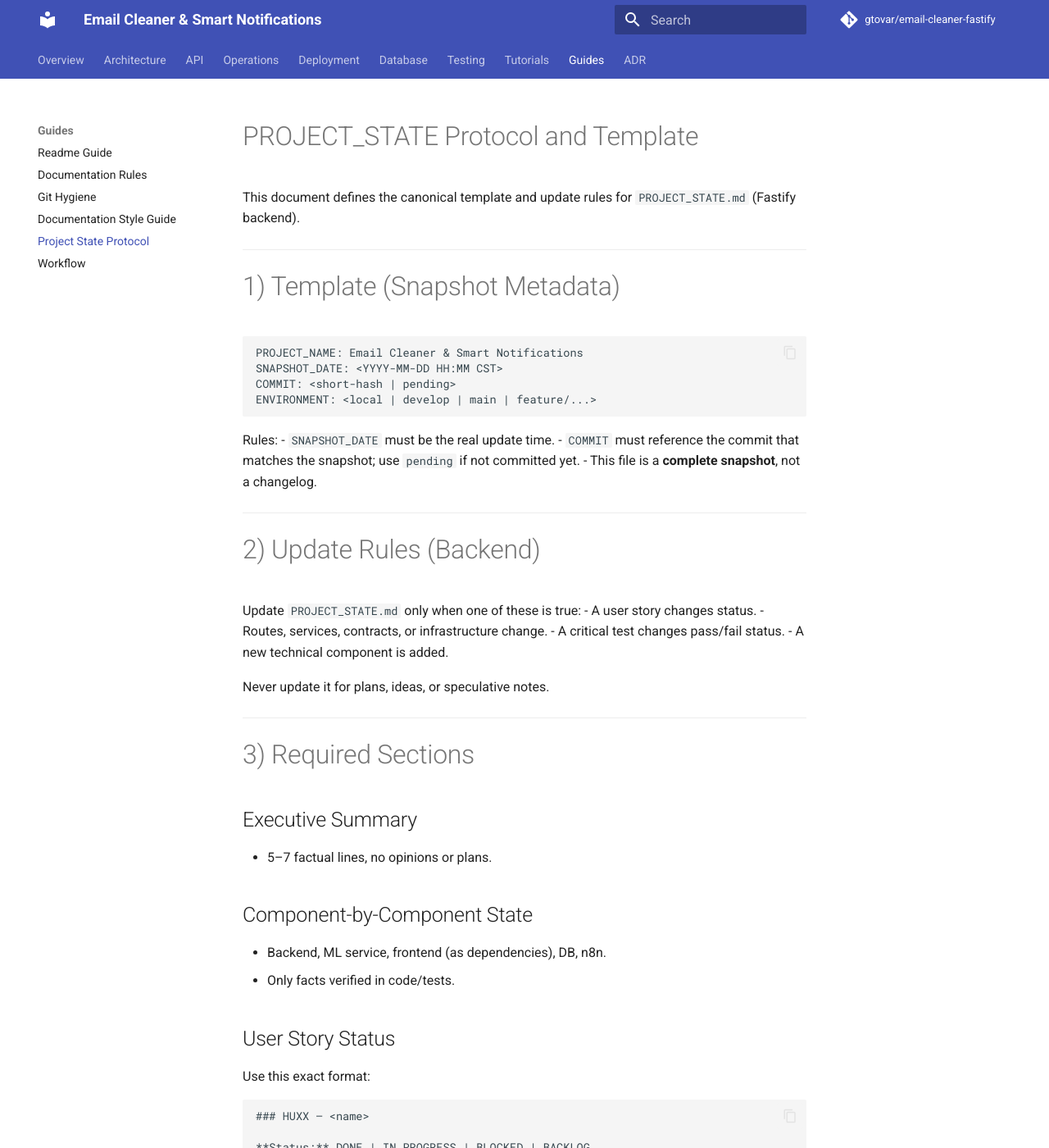
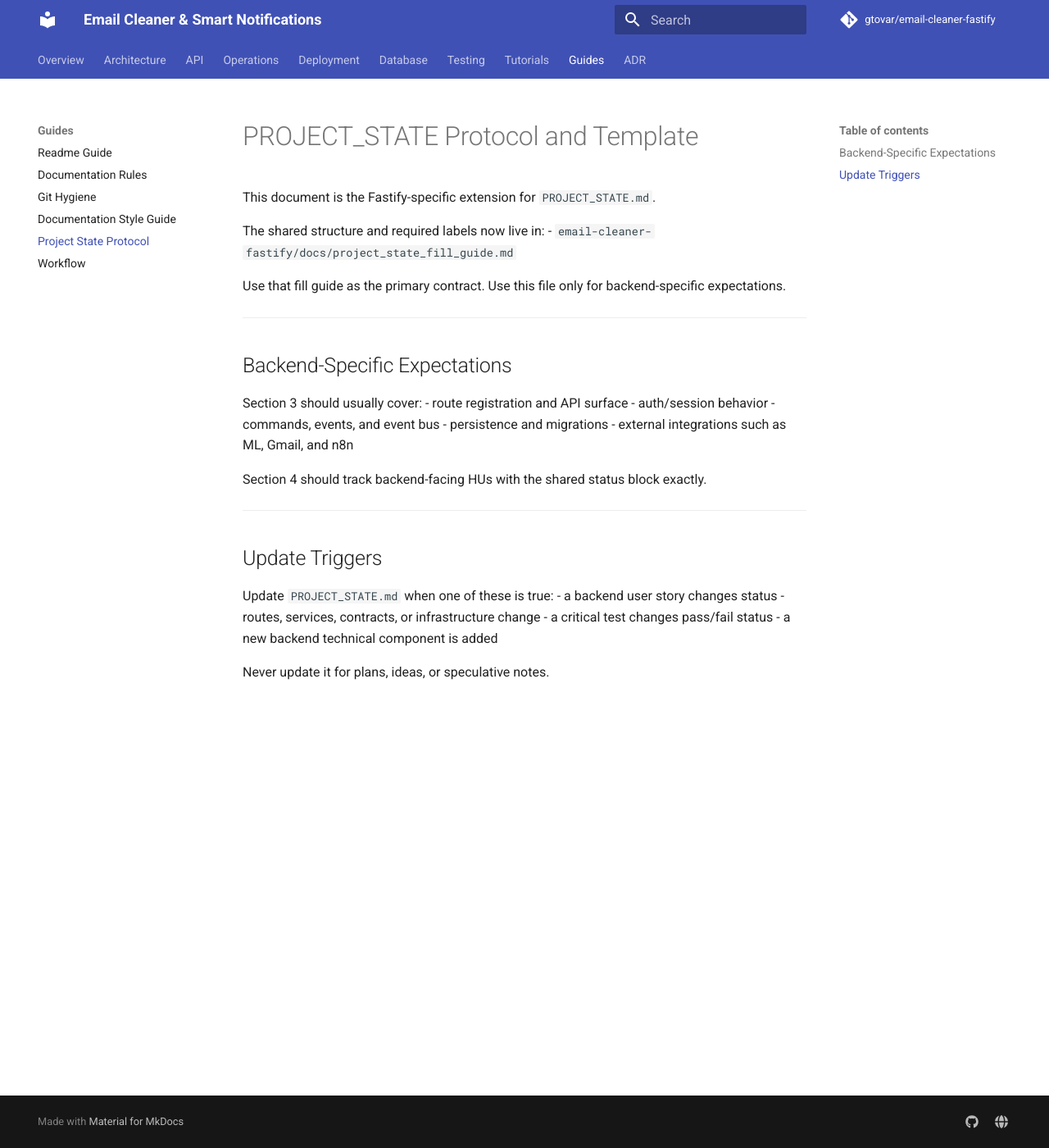
Before and after one commit to gtovar/email-cleaner-fastify, an MkDocs documentation site: the page built from docs/project_state_protocol_and_template.md, in a window 1280 px wide and 1400 px high. Shown: the whole window at 82% size. Built offline with MkDocs 1.6.1 and Material for MkDocs 9.7.7, drawn with Linux system fonts in a browser that asks for light colours; comment, search, counter and statistics services are not loaded; some of the changed text lies outside the part shown.

Commit message:
docs(governance): align backend reentry and state fill guides

````diff
--- a/docs/project_state_protocol_and_template.md
+++ b/docs/project_state_protocol_and_template.md
@@ -1,97 +1,34 @@
 # PROJECT_STATE Protocol and Template
 
-This document defines the canonical template and update rules for `PROJECT_STATE.md` (Fastify backend).
+This document is the Fastify-specific extension for `PROJECT_STATE.md`.
+
+The shared structure and required labels now live in:
+- `email-cleaner-fastify/docs/project_state_fill_guide.md`
+
+Use that fill guide as the primary contract.
+Use this file only for backend-specific expectations.
 
 ---
 
-# 1) Template (Snapshot Metadata)
+## Backend-Specific Expectations
 
-```
-PROJECT_NAME: Email Cleaner & Smart Notifications
-SNAPSHOT_DATE: <YYYY-MM-DD HH:MM CST>
-COMMIT: <short-hash | pending>
-ENVIRONMENT: <local | develop | main | feature/...>
-```
+Section 3 should usually cover:
+- route registration and API surface
+- auth/session behavior
+- commands, events, and event bus
+- persistence and migrations
+- external integrations such as ML, Gmail, and n8n
 
-Rules:
-- `SNAPSHOT_DATE` must be the real update time.
-- `COMMIT` must reference the commit that matches the snapshot; use `pending` if not committed yet.
-- This file is a **complete snapshot**, not a changelog.
+Section 4 should track backend-facing HUs with the shared status block exactly.
 
 ---
 
-# 2) Update Rules (Backend)
+## Update Triggers
 
-Update `PROJECT_STATE.md` only when one of these is true:
-- A user story changes status.
-- Routes, services, contracts, or infrastructure change.
-- A critical test changes pass/fail status.
-- A new technical component is added.
+Update `PROJECT_STATE.md` when one of these is true:
+- a backend user story changes status
+- routes, services, contracts, or infrastructure change
+- a critical test changes pass/fail status
+- a new backend technical component is added
 
 Never update it for plans, ideas, or speculative notes.
-
----
-
-# 3) Required Sections
-
-## Executive Summary
-- 5–7 factual lines, no opinions or plans.
-
-## Component-by-Component State
-- Backend, ML service, frontend (as dependencies), DB, n8n.
-- Only facts verified in code/tests.
-
-## User Story Status
-Use this exact format:
-
-```
-### HUXX — <name>
-
-**Status:** DONE | IN_PROGRESS | BLOCKED | BACKLOG
-
-**Evidence:**
-- <files, routes, tests>
-
-**Open items:**
-- <missing technical items only>
-
-**Risks:**
-- <objective risks only>
-
-**Recent change:**
-- <1–2 lines, optional commit>
-```
-
-## Next Immediate Action
-- One single, real technical step (5–15 minutes).
-
----
-
-# 4) Prohibited Content
-
-Do not include:
-- plans or backlog items
-- long discussions or narratives
-- code snippets or logs
-- speculative risks
-- process definitions (Scrum details)
-
----
-
-# 5) Language and Tone
-
-- English only.
-- Formal, factual, neutral tone.
-- No "maybe", "probably", "should".
-- Use exact identifiers (paths, endpoints, env vars).
-
----
-
-# 6) Version Log
-
-End the file with a short version log:
-
-```
-## Version log
-- YYYY-MM-DD HH:MM CST — <change> (commit: <hash | pending>)
-```
````
Also changed, not shown: README_REENTRY.md (+13 -22 lines), docs/adr/000-template.md (+14 -3 lines), docs/documentation_rules.md (+3 -0 lines), docs/index.md (+1 -0 lines), docs/project_state_fill_guide.md (added, +87 -0 lines).
